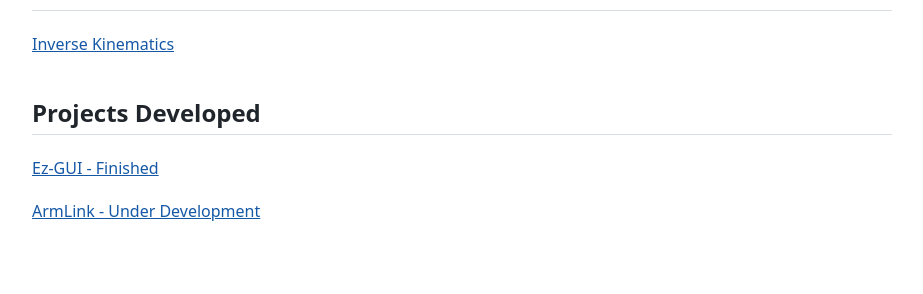
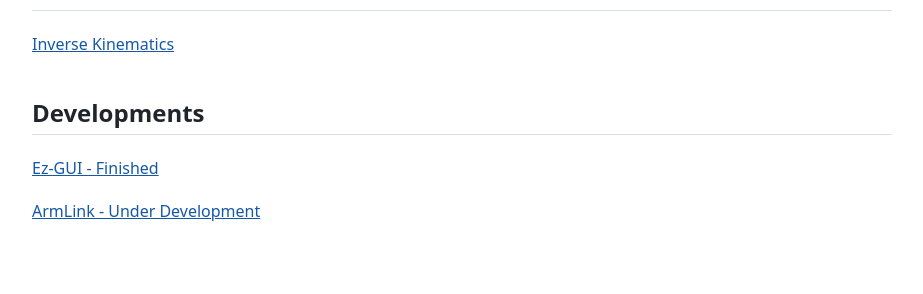
Before and after one commit to Suraset-Khurasee/rnd01, a Jekyll site: the page built from docs/day2.md, in a window 1280 px wide. Shown: the part 246-540 px from the top of the page, without its empty margins (178-1101 px from the left). Built offline with Jekyll 4.4.1, drawn with Linux system fonts in a browser that asks for light colours.

Commit message:
title change

```diff
--- a/docs/day2.md
+++ b/docs/day2.md
@@ -7,7 +7,7 @@ title: Journal Directory
 ## Skills We Learnt
 [Inverse Kinematics](../d2/IK/)
 
-## Projects Developed
+## Developments
 [Ez-GUI - Finished](../d2/EZ-Gui/)
 
 [ArmLink - Under Development](../d2/ArmLink/)
```
